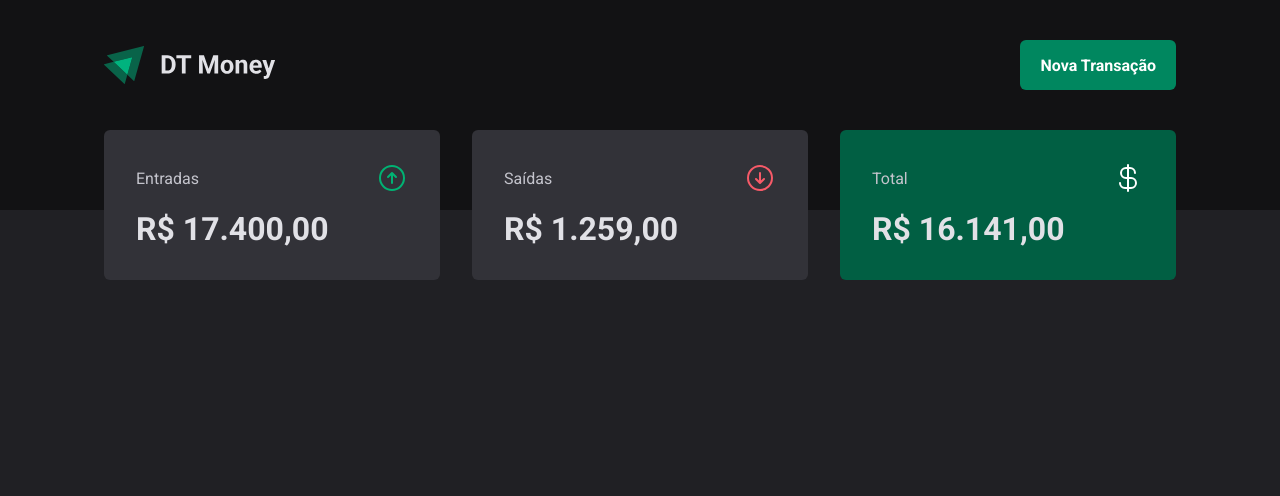
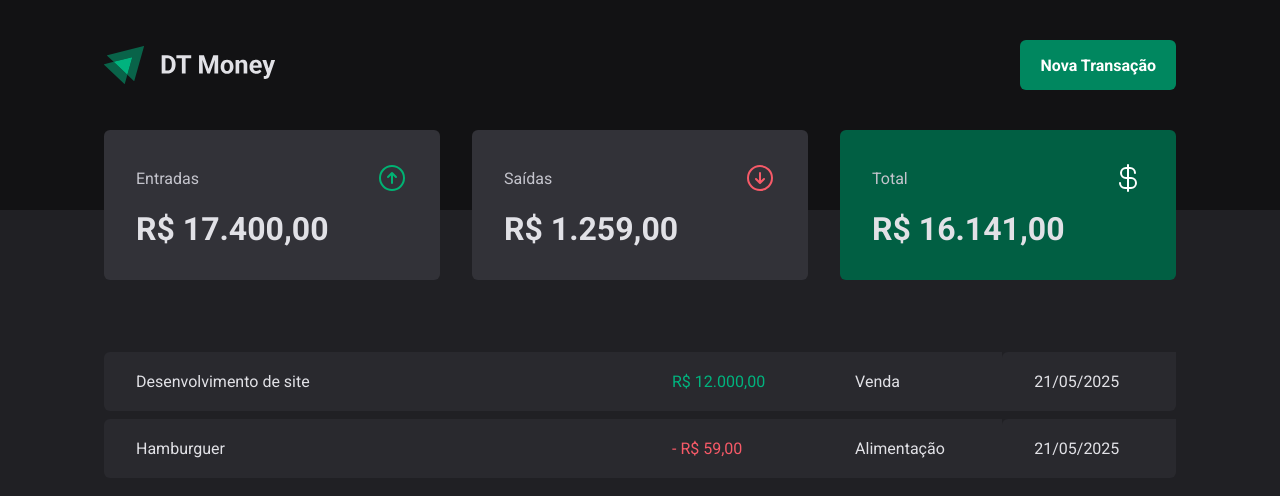
Before and after one commit to corde177/ControloDeReceitas, a React (Vite) app: page / in a window 1280 px wide. Shown: the top 496 px of the page. Built offline with nearby package versions, Linux system fonts and the light colour scheme.

Commit message:
feat: Tabela de transações

```diff
--- a/src/pages/Transaction/Transaction.tsx
+++ b/src/pages/Transaction/Transaction.tsx
@@ -1,11 +1,39 @@
 import { Header } from "../../components/Header/Header";
 import { Summary } from "../../components/Summary/Summary";
+import { PriceHightLight, TransactionsContainer, TransactionsTable } from "./style";
 
 export function Transaction() {
-    return (
-        <div>
-            <Header />
-            <Summary />
-        </div>
-    )
+  return (
+    <div>
+      <Header />
+      <Summary />
+
+      <TransactionsContainer>
+        <TransactionsTable>
+          <tbody>
+            <tr>
+              <td width="50%">Desenvolvimento de site</td>
+              <td>
+                <PriceHightLight variant="income">
+                    R$ 12.000,00
+                </PriceHightLight>
+              </td>
+              <td>Venda</td>
+              <td>21/05/2025</td>
+            </tr>
+            <tr>
+              <td width="50%">Hamburguer</td>
+              <td>
+                <PriceHightLight variant="outcome">
+                    - R$ 59,00
+                </PriceHightLight>
+              </td>
+              <td>Alimentação</td>
+              <td>21/05/2025</td>
+            </tr>
+          </tbody>
+        </TransactionsTable>
+      </TransactionsContainer>
+    </div>
+  );
 }
--- a/src/pages/Transaction/style.ts
+++ b/src/pages/Transaction/style.ts
@@ -0,0 +1,37 @@
+import styled from "styled-components";
+
+export const TransactionsContainer = styled.main`
+  width: 100%;
+  max-width: 1120px;
+  margin: 4rem auto 0;
+  padding: 0 1.5rem;
+`;
+
+export const TransactionsTable = styled.table`
+  width: 100%;
+  border-collapse: separate;
+  border-spacing: 0 0.5rem;
+  /* margin-top: 1.5rem; */
+  td {
+    padding: 1.25rem 2rem;
+    background: ${props => props.theme['gray-700']};
+
+    &:first-child {
+      border-top-left-radius: 6px;
+      border-bottom-left-radius: 6px;
+    }
+
+    &:last-child {
+      border-top-left-radius: 6px;
+      border-bottom-right-radius: 6px;
+    }
+  }
+`;
+
+interface PriceHightLightProps {
+    variant: 'income' | 'outcome';
+}
+
+export const PriceHightLight = styled.span<PriceHightLightProps>`
+ color: ${props => props.variant === 'income' ? props.theme['green-300'] : props.theme['red-300']};
+`;
```
Also changed, not shown: src/components/Summary/style.ts (line endings or trailing spaces).
